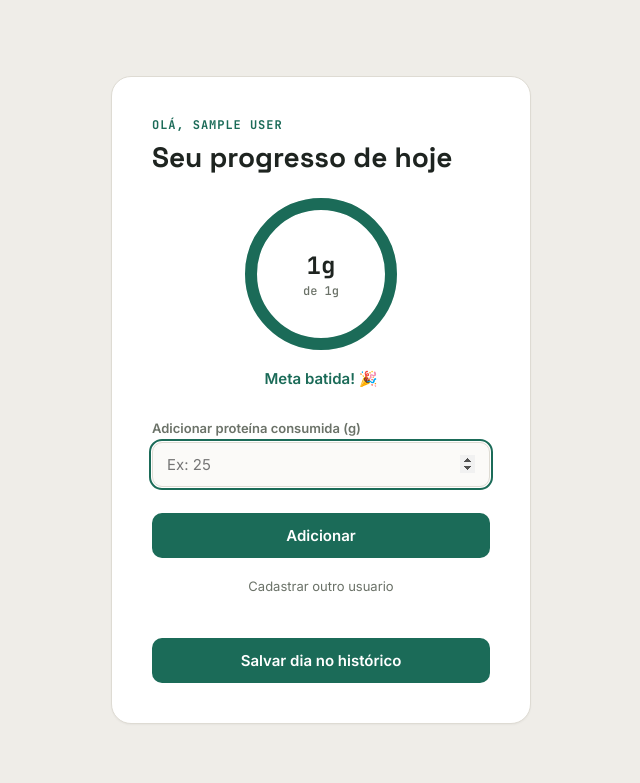
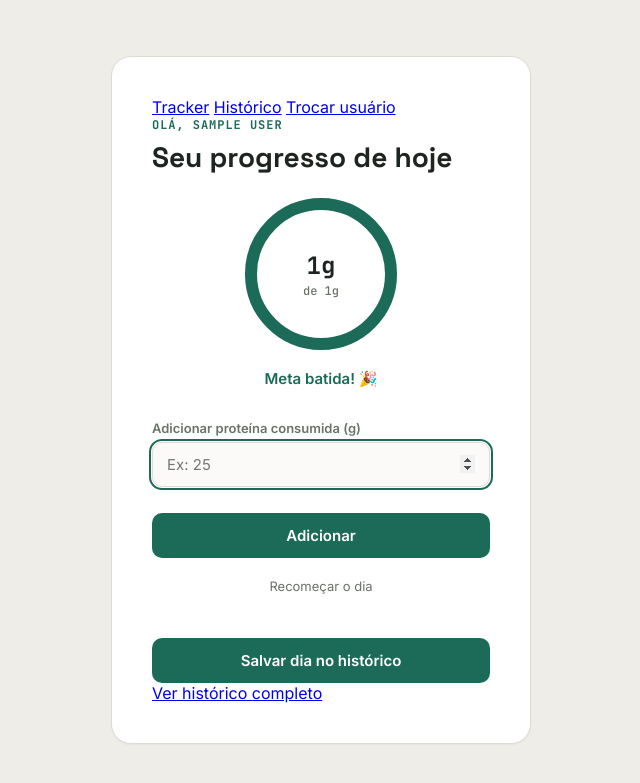
Before and after one commit to Arthur-Isidoro/Protein-Tracker, a Flask app: page /tracker in a window 1280 px wide. Shown: the top 783 px of the page, without its empty margins (319-959 px from the left). Run offline with Flask 3, Linux system fonts and the light colour scheme; the visitor is signed in with stand-in values (Sample User, id 1); data that the repository does not hold is empty.

Commit message:
Update tracker.html
adiciona navegação por abas e resumo de streak no tracker

```diff
--- a/templates/tracker.html
+++ b/templates/tracker.html
@@ -10,6 +10,12 @@
 </head>
 <body>
     <main class="card">
+        <nav class="nav-tabs">
+            <a href="{{ url_for('tracker') }}" class="nav-tab active">Tracker</a>
+            <a href="{{ url_for('historico') }}" class="nav-tab">Histórico</a>
+            <a href="{{ url_for('trocar_usuario') }}" class="nav-tab nav-tab-trocar">Trocar usuário</a>
+        </nav>
+
         <p class="eyebrow">Olá, {{ nome }}</p>
         <h1>Seu progresso de hoje</h1>
 
@@ -56,11 +62,19 @@
             <button type="submit">Adicionar</button>
         </form>
 
-        <a href="{{ url_for('reiniciar') }}" class="reset-link">Cadastrar outro usuario</a>
+        <a href="{{ url_for('reiniciar') }}" class="reset-link">Recomeçar o dia</a>
 
         <form method="POST" action="{{ url_for('registrar') }}" class="form">
             <button type="submit">Salvar dia no histórico</button>
         </form>
+
+        <a href="{{ url_for('historico') }}" class="streak-mini">
+            {% if streak_atual and streak_atual > 0 %}
+                🔥 {{ streak_atual }} dia(s) seguidos — ver histórico
+            {% else %}
+                Ver histórico completo
+            {% endif %}
+        </a>
     </main>
 </body>
 </html>
```
